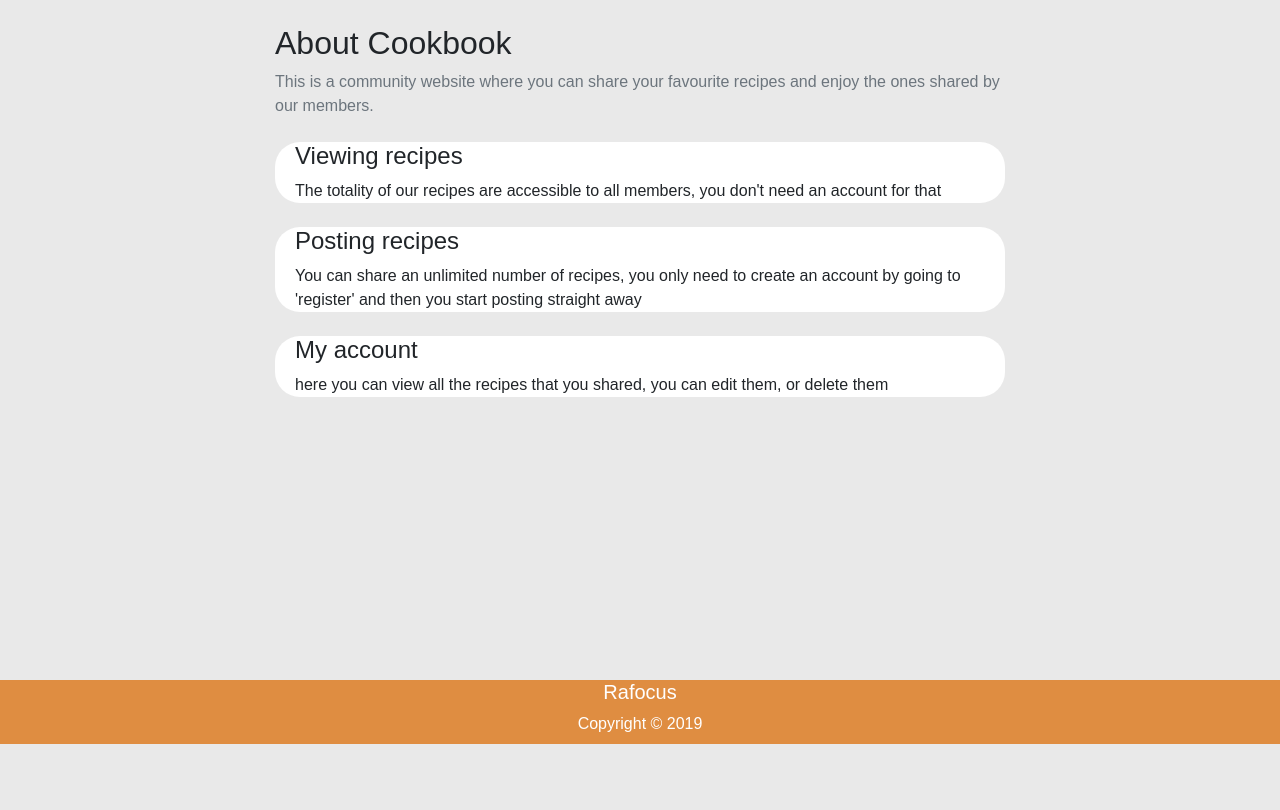
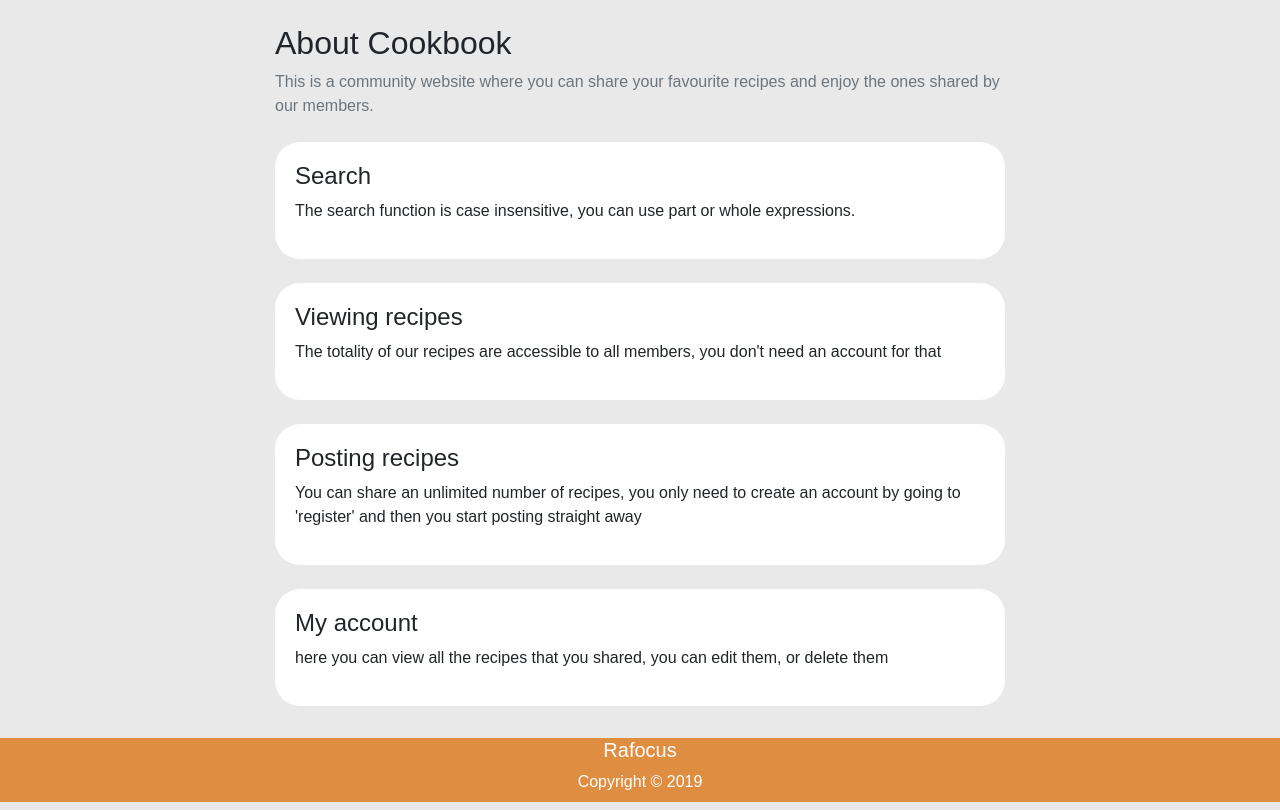
Before and after one commit to Code-Institute-Submissions/rafocus-milestone-project-3, a Flask app: page /about in a window 1280 px wide. Shown: the part 56-866 px from the top of the page. Before the commit the page ends 800 px from the top, so only its background shows below. Run offline with Flask 2, Linux system fonts and the light colour scheme; some libraries are stand-ins or nearby versions.

Commit message:
fix about page style and content

```diff
--- a/cookbook/static/css/style.css
+++ b/cookbook/static/css/style.css
@@ -44,6 +44,12 @@ body {
     padding-right: 20px;
 }
 
+.about-sections {
+    border-radius: 25px;
+    background: white;
+    padding: 20px;
+}
+
 .recipe h1 {
     font-size: 2rem
 }
--- a/cookbook/templates/about.html
+++ b/cookbook/templates/about.html
@@ -5,16 +5,20 @@
         <h1 class="mt-4">About Cookbook</h1>
         <span class="text-muted">This is a community website where you can share your favourite recipes and enjoy the
             ones shared by our members.</span>
-        <div class="region mt-4">
+        <div class="about-sections mt-4">
+            <h2>Search</h2>
+            <p>The search function is case insensitive, you can use part or whole expressions.</p>
+        </div>
+        <div class="about-sections mt-4">
             <h2>Viewing recipes</h2>
             <p>The totality of our recipes are accessible to all members, you don't need an account for that</p>
         </div>
-        <div class="region mt-4">
+        <div class="about-sections mt-4">
             <h2>Posting recipes</h2>
             <p>You can share an unlimited number of recipes, you only need to create an account by going to 'register'
                 and then you start posting straight away</p>
         </div>
-        <div class="region mt-4">
+        <div class="about-sections mt-4">
             <h2>My account</h2>
             <p>here you can view all the recipes that you shared, you can edit them, or delete them</p>
         </div>
```
